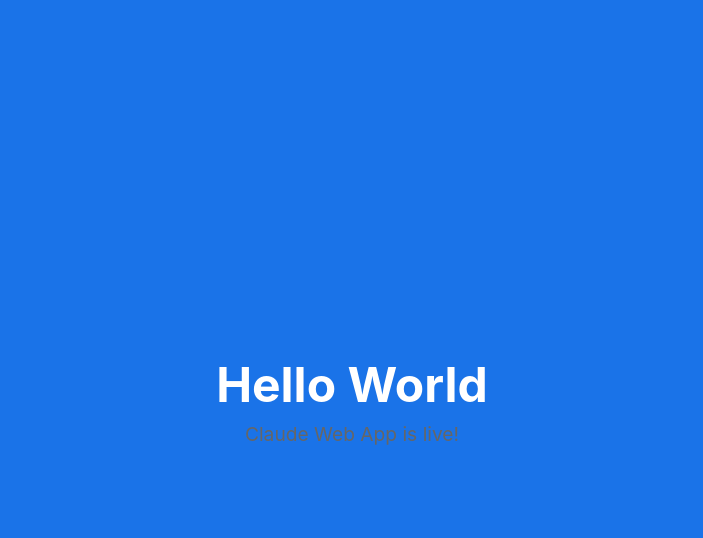
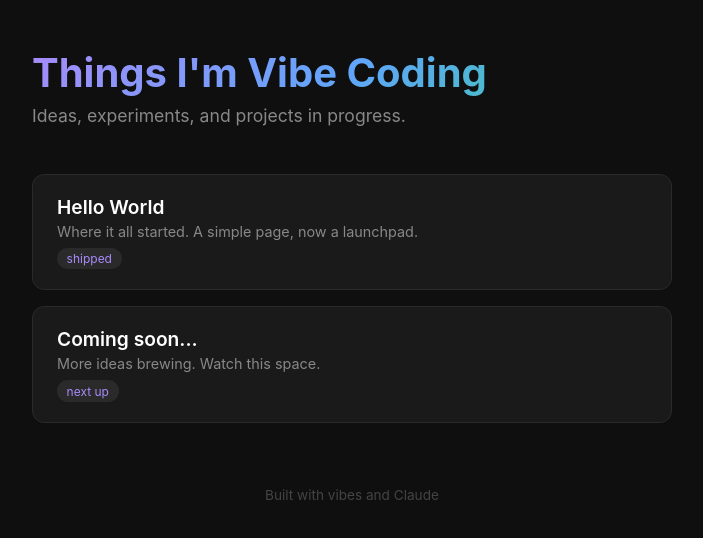
Before and after one commit to 2-chengz/claude-web-app, a plain HTML site: page index.html in a window 1280 px wide. Shown: the whole page, without its empty margins (288-991 px from the left). Drawn offline with Linux system fonts and the light colour scheme.

Commit message:
Revamp to Things I'm Vibe Coding landing page
Updated the title and styling of the web app. Added project list with descriptions and tags.

```diff
--- a/index.html
+++ b/index.html
@@ -3,36 +3,94 @@
 <head>
   <meta charset="UTF-8">
   <meta name="viewport" content="width=device-width, initial-scale=1.0">
-  <title>Claude Web App</title>
+  <title>Things I'm Vibe Coding</title>
   <style>
     * { margin: 0; padding: 0; box-sizing: border-box; }
     body {
       font-family: -apple-system, BlinkMacSystemFont, 'Segoe UI', Roboto, sans-serif;
-      display: flex;
-      align-items: center;
-      justify-content: center;
       min-height: 100vh;
-                  background: #1a73e8;
-                  color: #ffffff;
+      background: #0f0f0f;
+      color: #e0e0e0;
+      padding: 3rem 1.5rem;
     }
     .container {
-      text-align: center;
-      padding: 2rem;
+      max-width: 640px;
+      margin: 0 auto;
     }
     h1 {
-      font-size: 3rem;
+      font-size: 2.5rem;
+      font-weight: 700;
       margin-bottom: 0.5rem;
+      background: linear-gradient(135deg, #a78bfa, #60a5fa, #34d399);
+      -webkit-background-clip: text;
+      -webkit-text-fill-color: transparent;
     }
-    p {
+    .subtitle {
+      color: #888;
+      font-size: 1.1rem;
+      margin-bottom: 3rem;
+    }
+    .project-list {
+      list-style: none;
+      display: flex;
+      flex-direction: column;
+      gap: 1rem;
+    }
+    .project-list li {
+      background: #1a1a1a;
+      border: 1px solid #2a2a2a;
+      border-radius: 12px;
+      padding: 1.25rem 1.5rem;
+      transition: border-color 0.2s, transform 0.2s;
+    }
+    .project-list li:hover {
+      border-color: #a78bfa;
+      transform: translateY(-2px);
+    }
+    .project-name {
       font-size: 1.2rem;
-      color: #666;
+      font-weight: 600;
+      color: #fff;
+      margin-bottom: 0.25rem;
+    }
+    .project-desc {
+      font-size: 0.9rem;
+      color: #888;
+    }
+    .project-tag {
+      display: inline-block;
+      margin-top: 0.5rem;
+      padding: 0.2rem 0.6rem;
+      background: #2a2a2a;
+      border-radius: 999px;
+      font-size: 0.75rem;
+      color: #a78bfa;
+    }
+    footer {
+      margin-top: 4rem;
+      text-align: center;
+      color: #444;
+      font-size: 0.85rem;
     }
   </style>
 </head>
 <body>
   <div class="container">
-    <h1>Hello World</h1>
-    <p>Claude Web App is live!</p>
+    <h1>Things I'm Vibe Coding</h1>
+    <p class="subtitle">Ideas, experiments, and projects in progress.</p>
+    <ul class="project-list">
+      <li>
+        <div class="project-name">Hello World</div>
+        <div class="project-desc">Where it all started. A simple page, now a launchpad.</div>
+        <span class="project-tag">shipped</span>
+      </li>
+      <li>
+        <div class="project-name">Coming soon...</div>
+        <div class="project-desc">More ideas brewing. Watch this space.</div>
+        <span class="project-tag">next up</span>
+      </li>
+    </ul>
+    <footer>Built with vibes and Claude</footer>
   </div>
 </body>
 </html>
```
